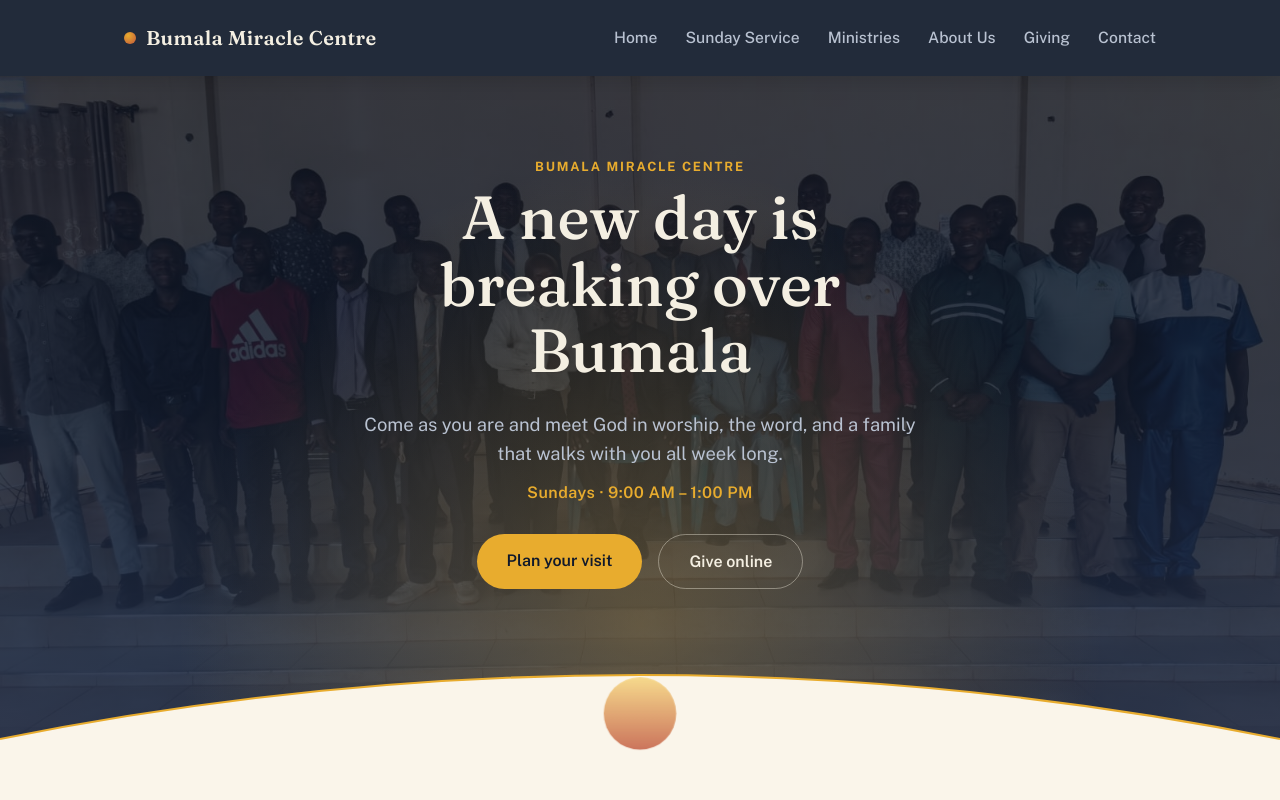
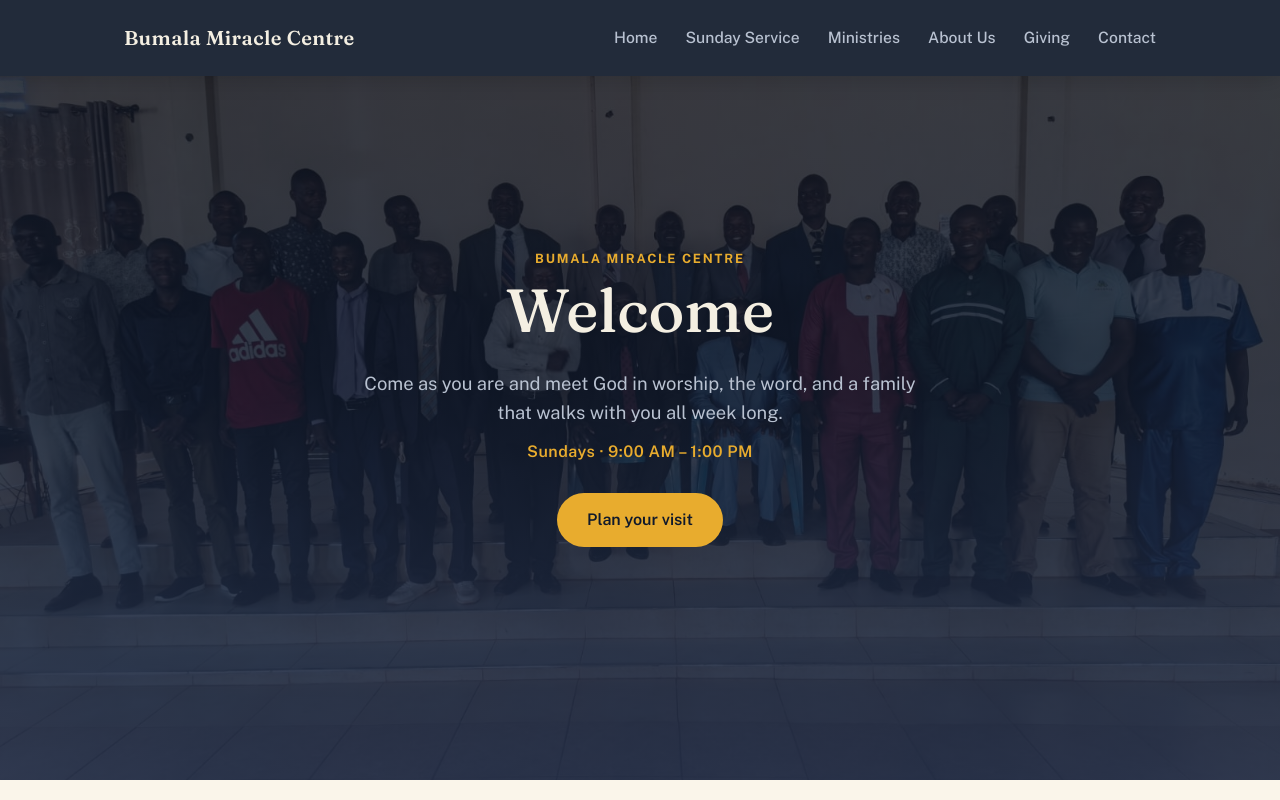
Before and after one commit to topboyesa/bmc, a plain HTML site: page index.html in a window 1280 px wide. Shown: the top 800 px of the page. Drawn offline with nearby package versions, Linux system fonts and the light colour scheme.

Commit message:
final touches

```diff
--- a/index.html
+++ b/index.html
@@ -18,7 +18,6 @@
 <header class="site-header" id="site-header">
     <div class="header-inner">
         <a href="#home" class="logo">
-            <span class="logo-mark" aria-hidden="true"></span>
             Bumala Miracle Centre
         </a>
 
@@ -55,27 +54,14 @@
         <div class="hero-overlay" aria-hidden="true"></div>
         <div class="hero-content">
             <p class="eyebrow">Bumala Miracle Centre</p>
-            <h1>A new day is<br>breaking over Bumala</h1>
+            <h1>Welcome</h1>
             <p class="hero-lede">Come as you are and meet God in worship, the word, and a family that
                 walks with you all week long.</p>
             <p class="hero-meta">Sundays &middot; 9:00&nbsp;AM &ndash; 1:00&nbsp;PM</p>
             <div class="hero-actions">
                 <a href="#services" class="btn btn-primary">Plan your visit</a>
-                <a href="#giving" class="btn btn-ghost">Give online</a>
             </div>
         </div>
-
-        <svg class="horizon" viewBox="0 0 1200 160" preserveAspectRatio="none" aria-hidden="true">
-            <defs>
-                <linearGradient id="sunGradient" x1="0" y1="0" x2="0" y2="1">
-                    <stop offset="0%" stop-color="#f6d477"/>
-                    <stop offset="100%" stop-color="#c1573b"/>
-                </linearGradient>
-            </defs>
-            <path d="M0,120 Q600,0 1200,120 L1200,160 L0,160 Z" fill="var(--paper)"/>
-            <circle class="horizon-sun" cx="600" cy="96" r="34" fill="url(#sunGradient)"/>
-            <path d="M0,120 Q600,0 1200,120" fill="none" stroke="var(--gold)" stroke-width="2"/>
-        </svg>
     </section>
 
     <!-- ============ SUNDAY SERVICE ============ -->
@@ -106,7 +92,7 @@
                         <svg viewBox="0 0 24 24" fill="none" stroke="currentColor" stroke-width="1.6"><circle cx="8" cy="9" r="3"/><circle cx="16" cy="9" r="3"/><path d="M2 21c0-3.3 2.7-6 6-6s6 2.7 6 6M10 21c0-3.3 2.7-6 6-6s6 2.7 6 6"/></svg>
                     </span>
                     <h3>Fellowship</h3>
-                    <p>Tea and conversation after the service — the best place to meet the family.</p>
+                    <p>Meetings and conversation after the service — the best place to meet the family.</p>
                 </div>
             </div>
         </div>
--- a/style.css
+++ b/style.css
@@ -1,7 +1,7 @@
 /* ============================================================
    BUMALA MIRACLE CENTRE — design tokens
-   Theme: "a new day breaking" — dawn horizon over deep ink night,
-   carried through the hero, section dividers, and accents.
+   Deep ink navy paired with warm gold accents, in Fraunces (display)
+   and Public Sans (body).
    ============================================================ */
 :root {
     /* Color */
@@ -113,13 +113,6 @@ button { font-family: inherit; }
     text-decoration: none;
     letter-spacing: 0.02em;
 }
-.logo-mark {
-    width: 12px;
-    height: 12px;
-    border-radius: 50%;
-    background: radial-gradient(circle at 35% 30%, var(--gold), var(--clay));
-    flex-shrink: 0;
-}
 .navbar ul {
     list-style: none;
     display: flex;
@@ -185,16 +178,14 @@ button { font-family: inherit; }
     position: absolute;
     inset: 0;
     z-index: 1;
-    background:
-        radial-gradient(circle at 50% 78%, rgba(232,172,46,0.28), transparent 55%),
-        linear-gradient(180deg, rgba(11,18,32,0.78) 0%, rgba(16,25,43,0.82) 45%, rgba(36,48,74,0.9) 100%);
+    background: linear-gradient(180deg, rgba(11,18,32,0.78) 0%, rgba(16,25,43,0.82) 45%, rgba(36,48,74,0.9) 100%);
 }
 .hero-content {
     position: relative;
     z-index: 2;
     max-width: 760px;
     margin: 0 auto;
-    padding: 0 5% 110px;
+    padding: 0 5% 60px;
     text-align: center;
     color: var(--text-on-ink);
 }
@@ -230,26 +221,6 @@ button { font-family: inherit; }
 .btn:hover { transform: translateY(-2px); }
 .btn-primary { background: var(--gold); color: var(--ink); }
 .btn-primary:hover { background: #f2bb46; }
-.btn-ghost { background: transparent; color: var(--text-on-ink); border: 1.5px solid rgba(244,239,226,0.4); }
-.btn-ghost:hover { border-color: var(--gold); color: var(--gold); }
-
-.horizon {
-    position: absolute;
-    left: 0; right: 0; bottom: -2px;
-    width: 100%;
-    height: auto;
-    z-index: 2;
-}
-.horizon-sun {
-    transform-origin: 600px 96px;
-}
-@media (prefers-reduced-motion: no-preference) {
-    .horizon-sun { animation: glow 4s ease-in-out infinite; }
-}
-@keyframes glow {
-    0%, 100% { opacity: 1; }
-    50% { opacity: 0.75; }
-}
 
 /* ============ SECTIONS ============ */
 .section { padding: 90px 0; }
```
